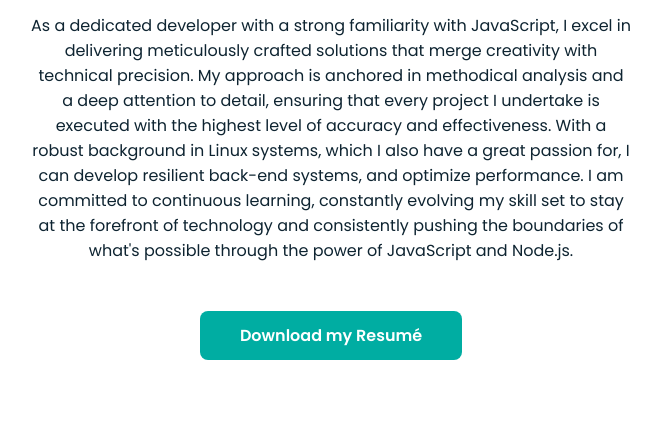
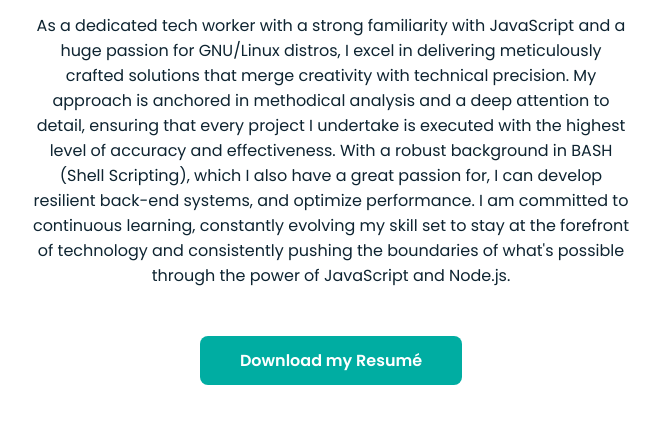
Before and after one commit to renanmakoto/mysite, a plain HTML site: page index.html in a window 1280 px wide. Shown: the part 886-1310 px from the top of the page, without its empty margins (309-970 px from the left). Drawn offline with nearby package versions, Linux system fonts and the light colour scheme; files whose address does not match are found by name.

Commit message:
Update index.html

```diff
--- a/index.html
+++ b/index.html
@@ -44,13 +44,14 @@
                 <div id="aboutDiv">
                     <h2 class="aboutSubtitle">Renan Makoto</h2>
                     <p class="aboutText">
-                        As a dedicated developer with a strong familiarity with JavaScript,
+                        As a dedicated tech worker with a strong familiarity with JavaScript and a huge passion for GNU/Linux distros,
                         I excel in delivering meticulously crafted solutions that merge creativity with technical precision.
                         My approach is anchored in methodical analysis and a deep attention to detail,
                         ensuring that every project I undertake is executed with the highest level of accuracy and effectiveness.
-                        With a robust background in Linux systems, which I also have a great passion for, I can develop resilient back-end systems,
-                        and optimize performance. I am committed to continuous learning, constantly evolving my skill set to stay at the forefront of technology
-                        and consistently pushing the boundaries of what's possible through the power of JavaScript and Node.js.
+                        With a robust background in BASH (Shell Scripting), which I also have a great passion for,
+                        I can develop resilient back-end systems, and optimize performance. I am committed to continuous learning,
+                        constantly evolving my skill set to stay at the forefront of technology and consistently pushing the boundaries
+                        of what's possible through the power of JavaScript and Node.js.
                     </p>
                     <a href="assets/renanmakotoresume.pdf" class="button" download>Download my Resumé</a>
                 </div>
```
